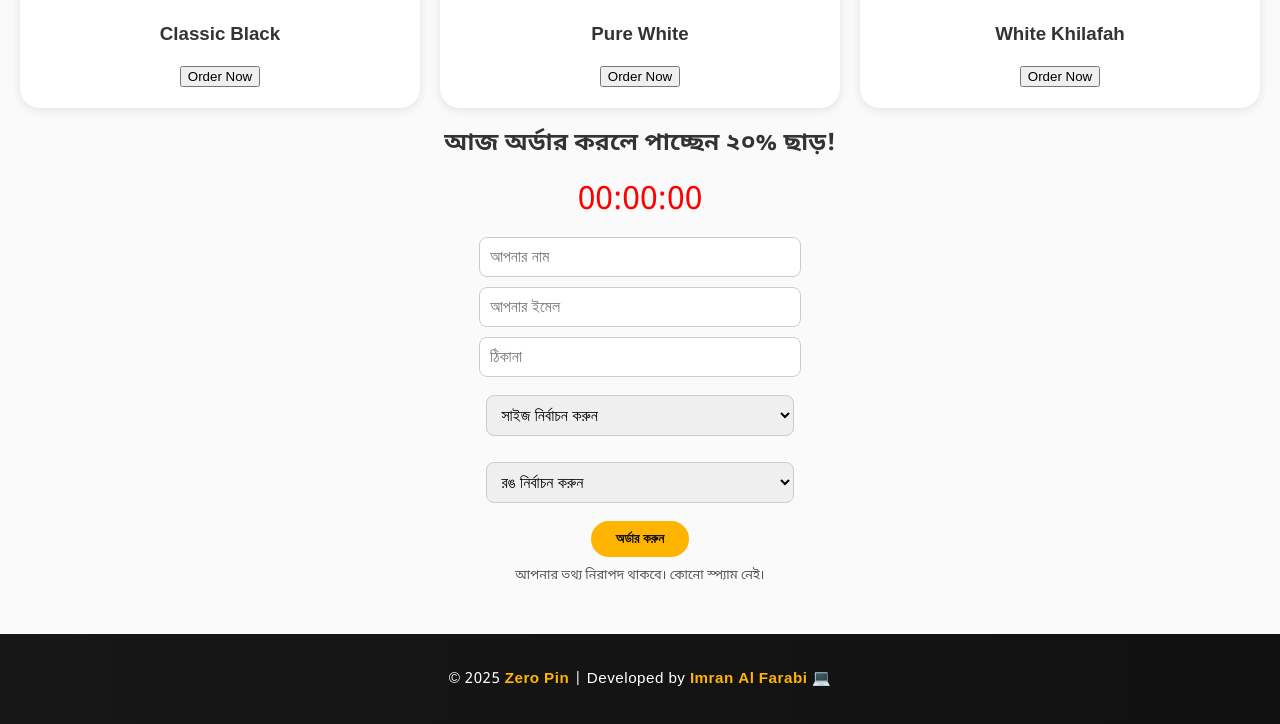
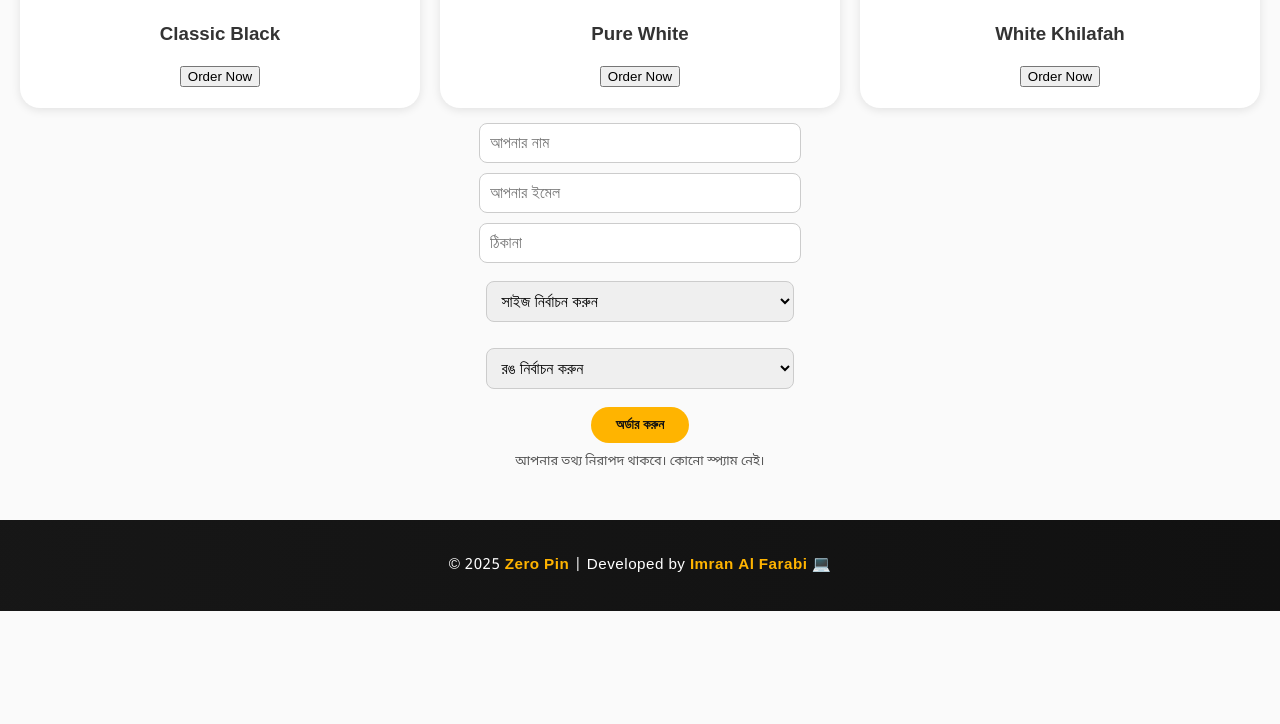
Before and after one commit to imranalfarabi955-source/zero-pin, a plain HTML site: page index.html in a window 1280 px wide. Shown: the part 1333-2057 px from the top of the page. After the commit the page ends 1944 px from the top, so only its background shows below. Drawn offline with Linux system fonts and the light colour scheme.

Commit message:
update section

```diff
--- a/index.html
+++ b/index.html
@@ -64,9 +64,9 @@
 
   <!-- ================= Promo / Order Form ================= -->
   <section class="promo" id="order">
-    <h2>আজ অর্ডার করলে পাচ্ছেন ২০% ছাড়!</h2>
+   <!-- <h2>আজ অর্ডার করলে পাচ্ছেন ২০% ছাড়!</h2>
     <div class="countdown" id="countdown">00:00:00</div>
-
+  -->
     <form id="order-form" action="https://formspree.io/f/xzzakpvq" method="POST">
       <input type="text" name="name" placeholder="আপনার নাম" required>
       <input type="email" name="email" placeholder="আপনার ইমেল" required>
```
